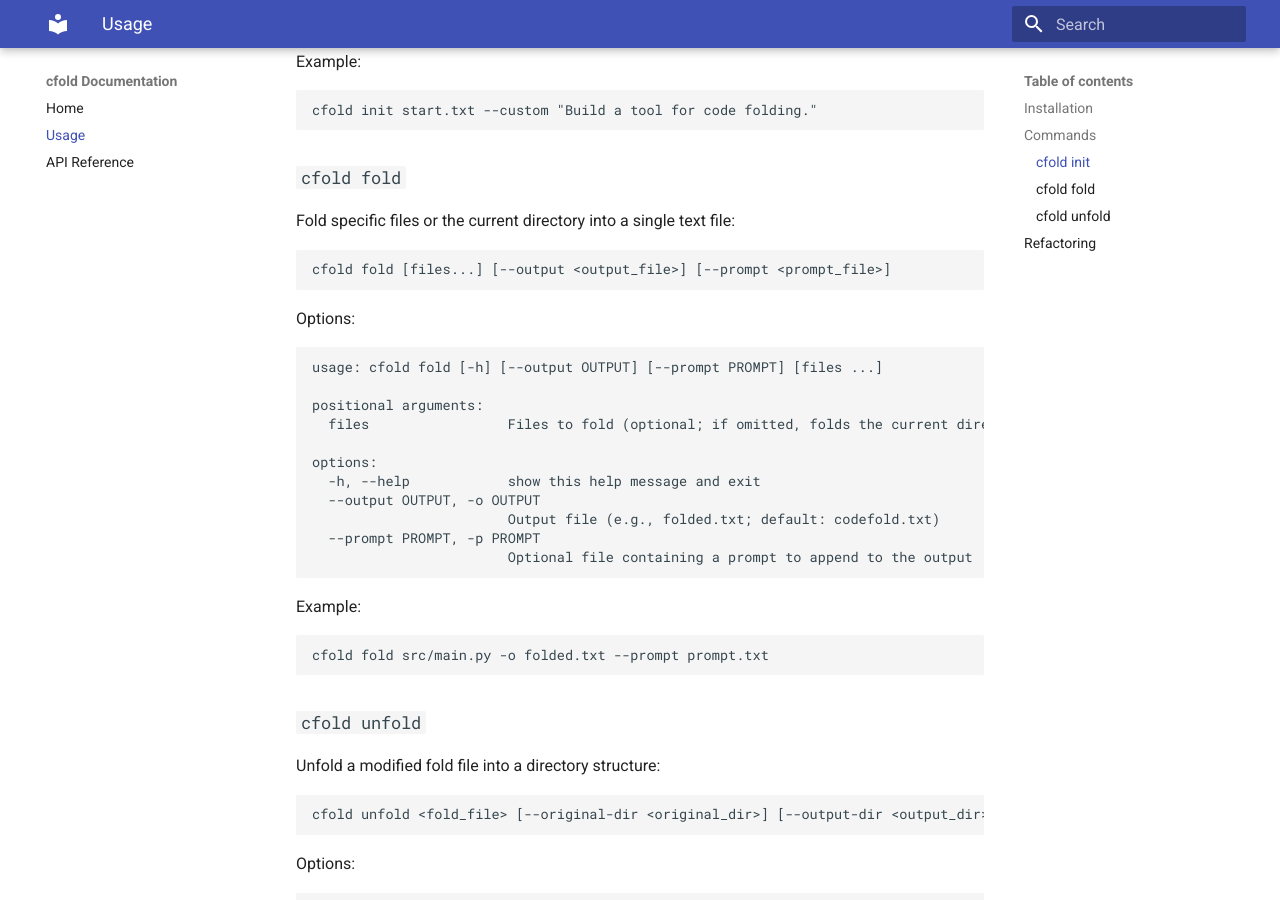
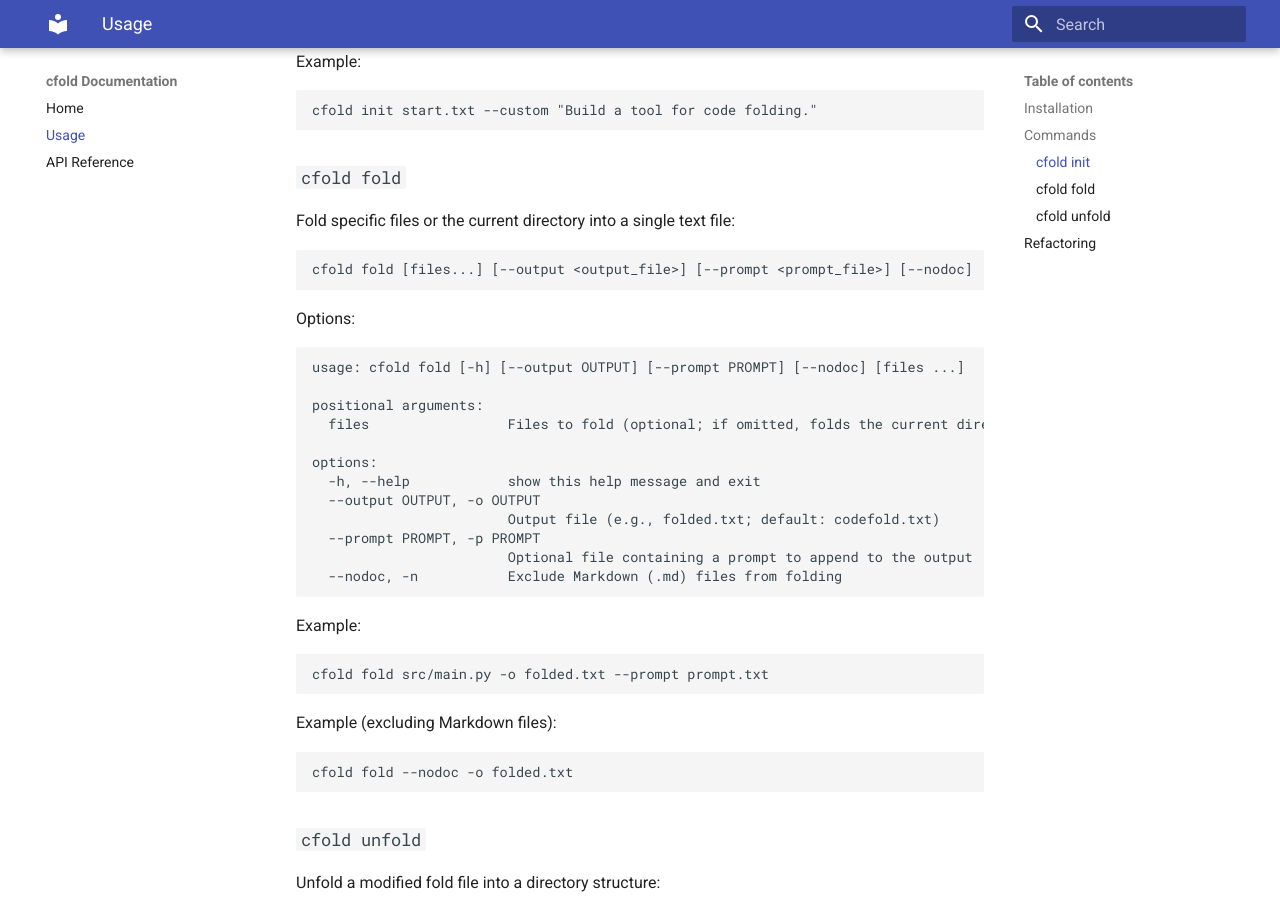
Before and after one commit to wr1/cfold, an MkDocs documentation site: the page built from docs/usage.md, in a window 1280 px wide and 900 px high, scrolled down 917 px. Built offline with MkDocs 1.6.1 and Material for MkDocs 9.7.7, drawn with Linux system fonts in a browser that asks for light colours.

Commit message:
add nodoc for simple runs

````diff
--- a/docs/usage.md
+++ b/docs/usage.md
@@ -49,13 +49,13 @@ cfold init start.txt --custom "Build a tool for code folding."
 Fold specific files or the current directory into a single text file:
 
 ```bash
-cfold fold [files...] [--output <output_file>] [--prompt <prompt_file>]
+cfold fold [files...] [--output <output_file>] [--prompt <prompt_file>] [--nodoc]
 ```
 
 Options:
 
 ```bash
-usage: cfold fold [-h] [--output OUTPUT] [--prompt PROMPT] [files ...]
+usage: cfold fold [-h] [--output OUTPUT] [--prompt PROMPT] [--nodoc] [files ...]
 
 positional arguments:
   files                 Files to fold (optional; if omitted, folds the current directory)
@@ -66,12 +66,19 @@ options:
                         Output file (e.g., folded.txt; default: codefold.txt)
   --prompt PROMPT, -p PROMPT
                         Optional file containing a prompt to append to the output
+  --nodoc, -n           Exclude Markdown (.md) files from folding
 ```
 
 Example:
 
 ```bash
 cfold fold src/main.py -o folded.txt --prompt prompt.txt
+```
+
+Example (excluding Markdown files):
+
+```bash
+cfold fold --nodoc -o folded.txt
 ```
 
 ### `cfold unfold`
````
Also changed, not shown: 2 other files.
